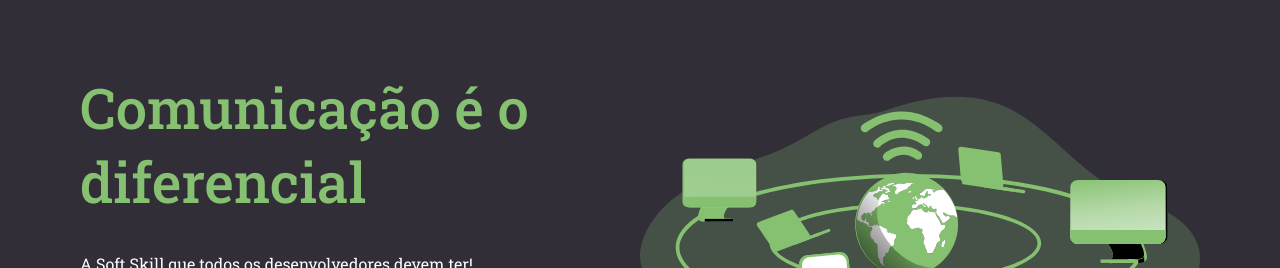
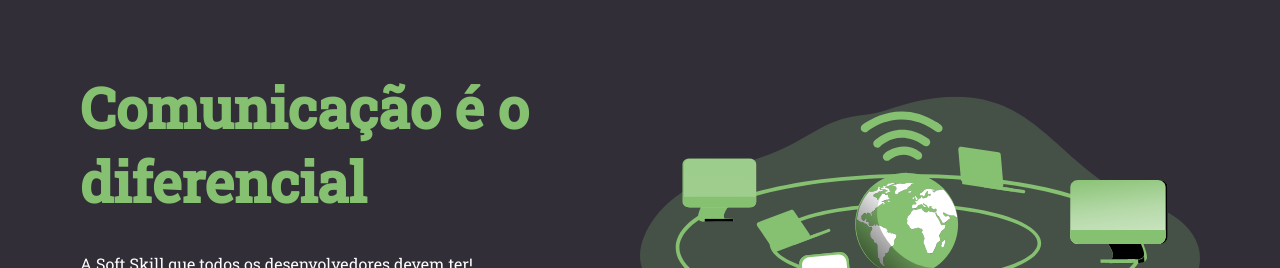
Before and after one commit to cirolacerda/expansion-week-soft-skill, a React (Create React App) app: page / in a window 1280 px wide. Shown: the part 133-401 px from the top of the page. Built offline with nearby package versions, Linux system fonts and the light colour scheme.

Commit message:
removendo tamanho fonte global

```diff
--- a/src/styles/global.ts
+++ b/src/styles/global.ts
@@ -17,7 +17,7 @@ export default createGlobalStyle`
     font-size: 16px;
   }
   h1, h2, h3, h4, h5, h6, strong {
-    font-weight: 500;
+
   }
   button {
     cursor: pointer;
```
